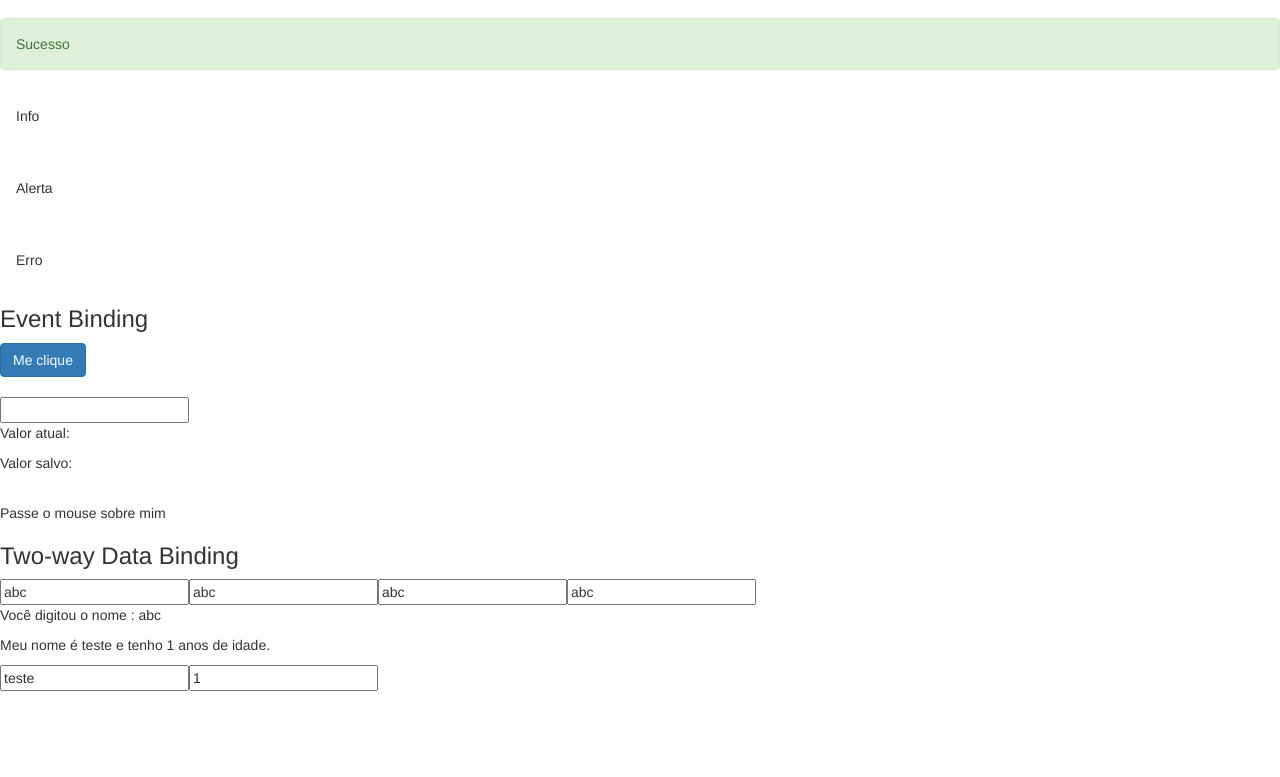
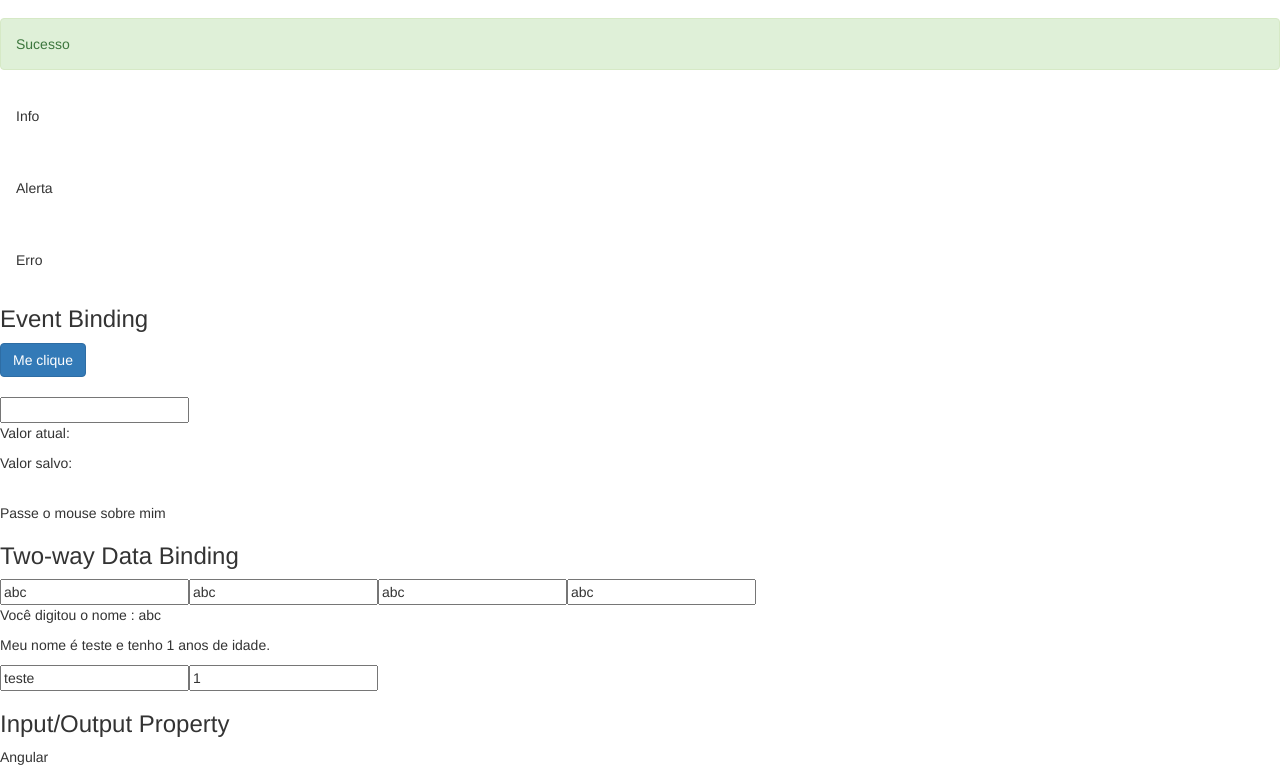
Before and after one commit to andretimm/curso-angular2, an Angular app in the folder data-binding/: page / in a window 1280 px wide. Shown: the part 573-1350 px from the top of the page. Before the commit the page ends 1264 px from the top, so only its background shows below. Built offline with nearby package versions, Linux system fonts and the light colour scheme.

Commit message:
Input Property

```diff
--- a/data-binding/src/app/app.module.ts
+++ b/data-binding/src/app/app.module.ts
@@ -4,11 +4,13 @@
 
 import { AppComponent } from './app.component';
 import { DataBindingComponent } from './data-binding/data-binding.component';
+import { InputPropertyComponent } from './input-property/input-property.component';
 
 @NgModule({
   declarations: [
     AppComponent,
-    DataBindingComponent
+    DataBindingComponent,
+    InputPropertyComponent
   ],
   imports: [
     BrowserModule,
--- a/data-binding/src/app/data-binding/data-binding.component.html
+++ b/data-binding/src/app/data-binding/data-binding.component.html
@@ -125,3 +125,12 @@
   </article>
 
 </section>
+
+<section class="input-output-properties">
+  <article>
+    <h3>Input/Output Property</h3>
+
+    <app-curso [nome]="nomeDoCurso"></app-curso>
+
+  </article>
+</section>
--- a/data-binding/src/app/data-binding/data-binding.component.ts
+++ b/data-binding/src/app/data-binding/data-binding.component.ts
@@ -26,6 +26,8 @@
   isMouseOver: boolean = false;
 
   nome: string = 'abc';
+
+  nomeDoCurso: string = "Angular";
 
   pessoa: any = {
     nome: "teste",
--- /dev/null
+++ b/data-binding/src/app/input-property/input-property.component.html
@@ -0,0 +1,3 @@
+<p>
+  {{ nomeCurso }}
+</p>
--- /dev/null
+++ b/data-binding/src/app/input-property/input-property.component.ts
@@ -0,0 +1,17 @@
+import { Component, OnInit, Input } from '@angular/core';
+
+@Component({
+  selector: 'app-curso',
+  templateUrl: './input-property.component.html',
+  styleUrls: ['./input-property.component.css']
+})
+export class InputPropertyComponent implements OnInit {
+
+  @Input('nome') nomeCurso: string = '';
+
+  constructor() { }
+
+  ngOnInit() {
+  }
+
+}
```
Also changed, not shown: data-binding/src/app/input-property/input-property.component.css (added), 1 other file (tests, documents, lock files or other folders).
